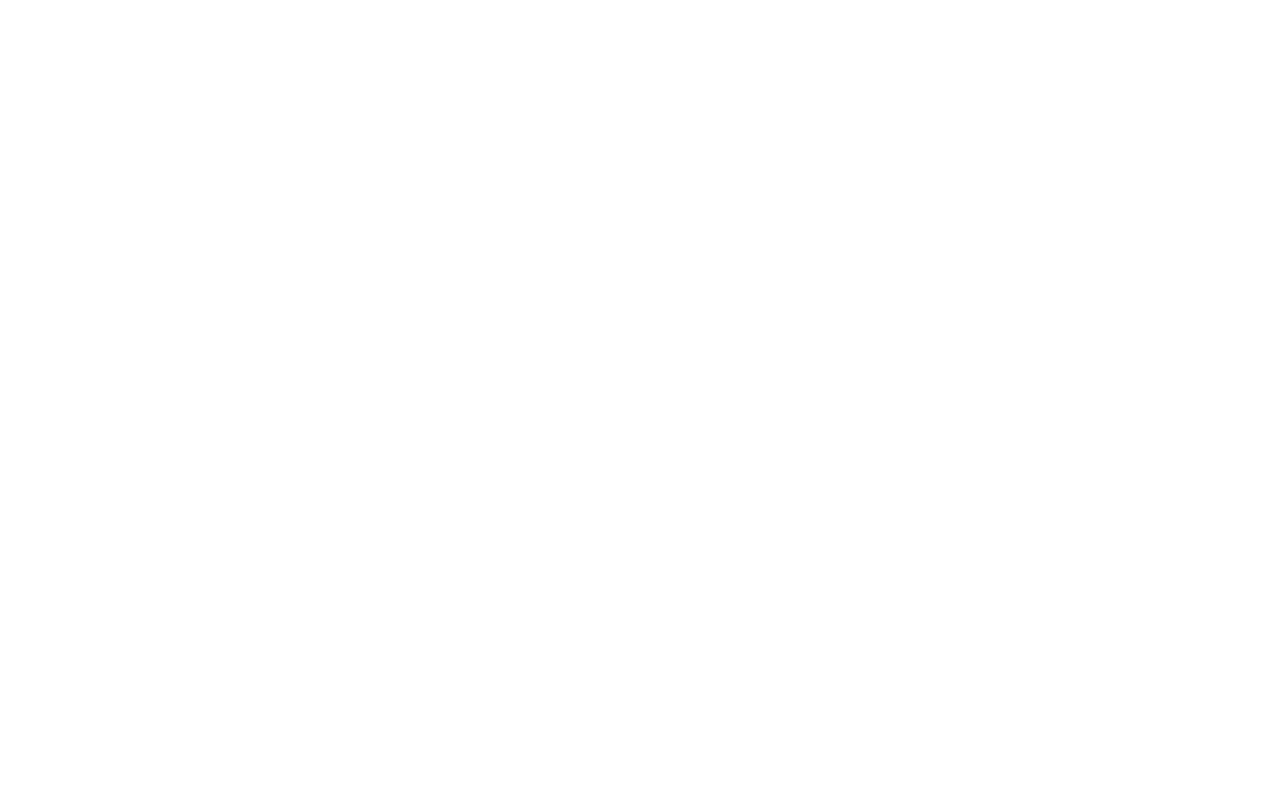
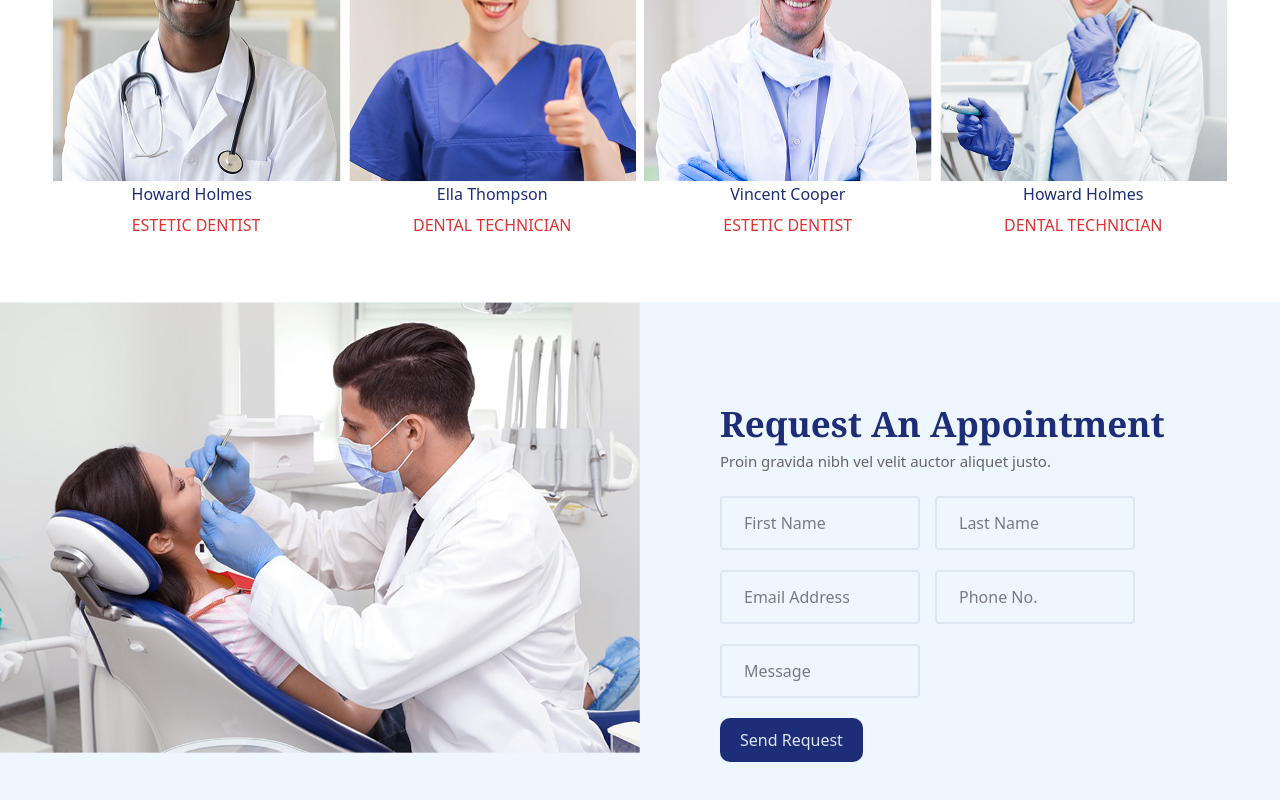
Before and after one commit to hp2604/UI_Desgin, a React (Vite) app: page / in a window 1280 px wide. Shown: the part 3574-4374 px from the top of the page. Before the commit the page ends 3238 px from the top, so only its background shows below. Built offline with nearby package versions, Linux system fonts and the light colour scheme.

Commit message:
section7 completed

```diff
--- a/src/App.jsx
+++ b/src/App.jsx
@@ -5,6 +5,7 @@
 import Section4 from "./components/Section4"
 import Section5 from "./components/Section5"
 import TeamSection from "./components/TeamSection"
+import Section7 from "./components/Section7"
 
 function App() {
 
@@ -16,7 +17,8 @@
     <Section3/>
     <Section4/>
     <Section5/>
-
+ <TeamSection/>
+ <Section7/>
     </div>
 
     </>
--- /dev/null
+++ b/src/components/Section7.css
@@ -0,0 +1,69 @@
+*{
+    margin: 0;
+    padding: 0;
+    box-sizing: border-box;
+}
+
+.img-content-container{
+    display: flex;
+    /* max-height: 700px; */
+    /* max-width: 100vw; */
+    background-color: #EEF7FF;
+}
+
+.content-form-container h1{
+    font-family: Cambria, Cochin, Georgia, Times, 'Times New Roman', serif;
+    color: #1E2D78;
+font-weight: 600;
+font-style: SemiBold;
+font-size: 35px;
+line-height: 43.99px;
+letter-spacing: 0%;
+vertical-align: middle;
+}
+
+.content-form-container p{
+    font-family: system-ui, -apple-system, BlinkMacSystemFont, 'Segoe UI', Roboto, Oxygen, Ubuntu, Cantarell, 'Open Sans', 'Helvetica Neue', sans-serif;
+    color:#656565;
+font-weight: 400;
+font-style: Regular;
+font-size: 15px;
+line-height: 30px;
+letter-spacing: 0%;
+vertical-align: middle;
+}
+
+.content-form-container input{
+    border: 2px solid #DCE6F5;
+    border-radius: 4px;
+    width: 308.734375;
+padding-top: 13px;
+padding-right: 22px;
+padding-bottom: 13px;
+padding-left: 22px;
+margin-top: 20px;
+margin-right: 15px;
+width: 200px;
+}
+
+.img-container{
+    width: 50%;
+}
+
+.content-form-container div{
+    padding: 100px 80px;
+}
+
+.content-form-container button{
+    background-color: #1E2D78;
+    color: #DCE6F5;
+    padding: 10px 20px;
+    margin-top: 20px;
+    border-radius: 10px;
+    cursor: pointer;
+}
+
+.msg{
+    width: 400px;
+
+}
--- /dev/null
+++ b/src/components/Section7.jsx
@@ -0,0 +1,40 @@
+import './Section7.css'
+import doctor2 from '../assets/doctor2.png'
+import block from '../assets/block.png'
+
+const Section7 = () => {
+  return (
+    <div>
+        <div className="img-content-container">
+
+        <div className="img-container">
+        <img src={doctor2}  />
+        </div>
+
+        {/* <div className="block-img">
+        <img src={block}  />
+        </div> */}
+
+        <div className="content-form-container">
+        <div>
+            <h1>Request An Appointment</h1>
+            <p>Proin gravida nibh vel velit auctor aliquet justo.</p>
+            <form action="sumbit">
+                <input type="text" placeholder='First Name'/>
+                <input type="text" placeholder='Last Name'/><br />
+                <input type="text" placeholder='Email Address'/>
+                <input type="text" placeholder='Phone No.'/><br />
+                <input type="textarea" placeholder='Message' className='msg'/><br />
+                <button>Send Request</button>
+            </form>
+            </div>
+        </div>
+
+
+        </div>
+
+    </div>
+  )
+}
+
+export default Section7
```
Also changed, not shown: src/assets/block.png (added), src/assets/doctor2.png (added).
